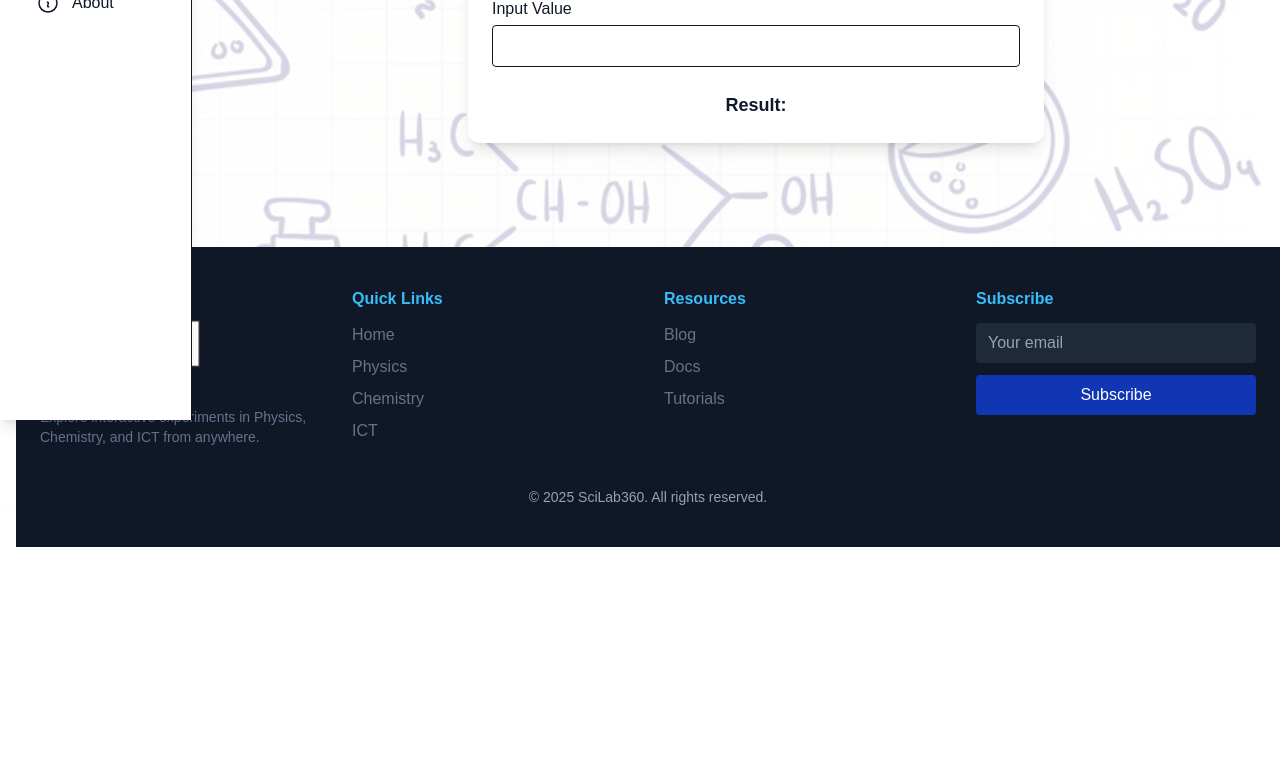
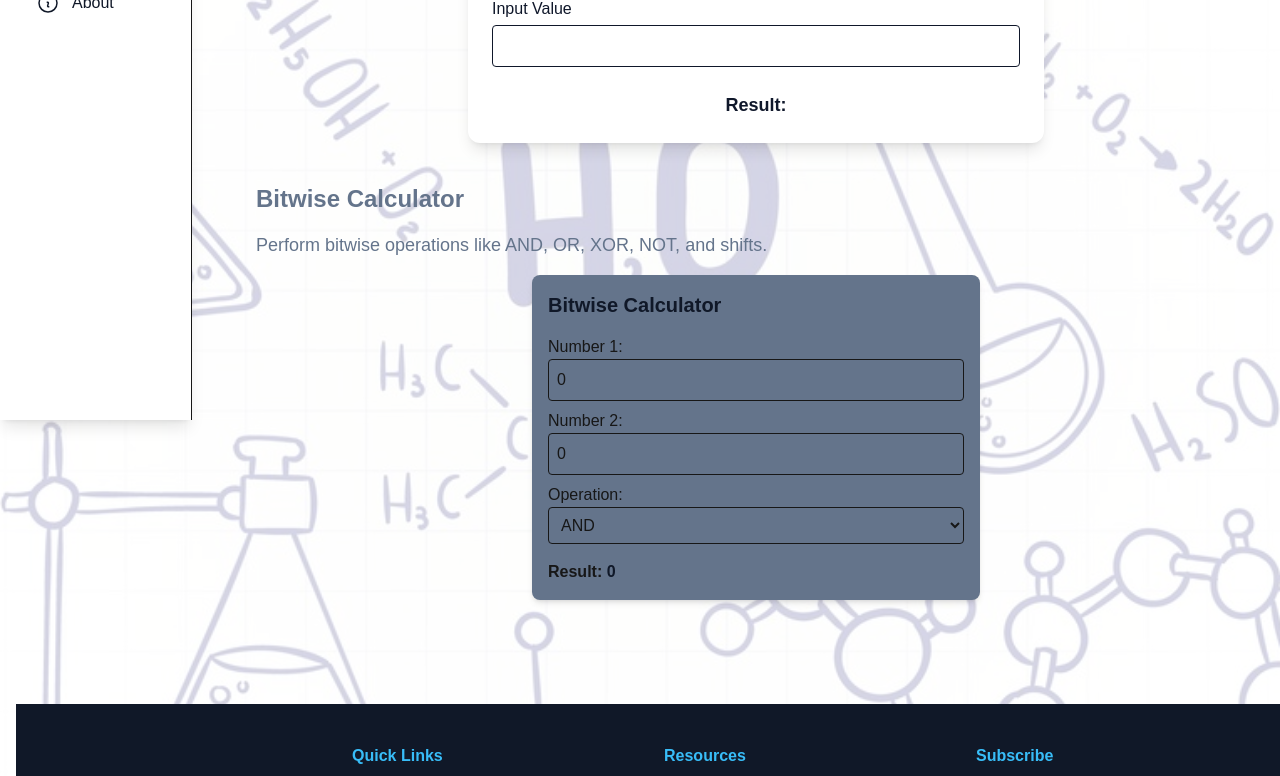
Before and after one commit to Dinesh0017/sci-lab, a Next.js app: page /ict in a window 1280 px wide. Shown: the part 380-1156 px from the top of the page. Before the commit the page ends 927 px from the top, so only its background shows below. Built offline with nearby package versions, Linux system fonts and the light colour scheme.

Commit message:
bitwise calculator add

```diff
--- a/src/app/ict/page.js
+++ b/src/app/ict/page.js
@@ -1,3 +1,4 @@
+import BitwiseCalculator from "@/components/ict_calculators/BitwiseCalculator";
 import NumberSystemConverter from "@/components/ict_calculators/NumberSystemConverter";
 
 export default function ICTPage() {
@@ -7,6 +8,7 @@ export default function ICTPage() {
                 style={{ textShadow: "2px 2px 6px rgba(147, 197, 253, 0.7)" }}>
               ICT Calculators
             </h1>
+
             <div className="mb-10">
               <h2 className="text-2xl font-bold mb-4 text-secondary">Number System Converter</h2>
               <p className="text-lg text-muted-foreground mb-4 text-secondary">
@@ -15,6 +17,13 @@ export default function ICTPage() {
               <NumberSystemConverter />
             </div>
 
+            <div className="mb-10">
+              <h2 className="text-2xl font-bold mb-4 text-secondary">Bitwise Calculator</h2>
+              <p className="text-lg text-muted-foreground mb-4 text-secondary">
+                Perform bitwise operations like AND, OR, XOR, NOT, and shifts.
+              </p>
+              <BitwiseCalculator />
+              </div>
 
           </section>
   );
--- /dev/null
+++ b/src/components/ict_calculators/BitwiseCalculator.js
@@ -0,0 +1,65 @@
+"use client";
+
+import { useState } from "react";
+
+export default function BitwiseCalculator() {
+  const [num1, setNum1] = useState(0);
+  const [num2, setNum2] = useState(0);
+  const [operation, setOperation] = useState("AND");
+
+  const compute = () => {
+    switch (operation) {
+      case "AND": return num1 & num2;
+      case "OR": return num1 | num2;
+      case "XOR": return num1 ^ num2;
+      case "NOT1": return ~num1;
+      case "NOT2": return ~num2;
+      case "LEFT": return num1 << num2;
+      case "RIGHT": return num1 >> num2;
+      default: return 0;
+    }
+  };
+
+  return (
+    <div className="bg-secondary p-4 rounded-lg shadow-md max-w-md mx-auto">
+      <h3 className="text-xl font-bold text-primary mb-4">Bitwise Calculator</h3>
+      <div className="mb-2">
+        <label>Number 1:</label>
+        <input
+          type="number"
+          className="w-full p-2 border rounded"
+          value={num1}
+          onChange={(e) => setNum1(parseInt(e.target.value) || 0)}
+        />
+      </div>
+      <div className="mb-2">
+        <label>Number 2:</label>
+        <input
+          type="number"
+          className="w-full p-2 border rounded"
+          value={num2}
+          onChange={(e) => setNum2(parseInt(e.target.value) || 0)}
+        />
+      </div>
+      <div className="mb-2">
+        <label>Operation:</label>
+        <select
+          className="w-full p-2 border rounded"
+          value={operation}
+          onChange={(e) => setOperation(e.target.value)}
+        >
+          <option value="AND">AND</option>
+          <option value="OR">OR</option>
+          <option value="XOR">XOR</option>
+          <option value="NOT1">NOT (Num1)</option>
+          <option value="NOT2">NOT (Num2)</option>
+          <option value="LEFT">LEFT SHIFT</option>
+          <option value="RIGHT">RIGHT SHIFT</option>
+        </select>
+      </div>
+      <div className="mt-4 font-semibold">
+        Result: <span className="text-primary">{compute()}</span>
+      </div>
+    </div>
+  );
+}
```
